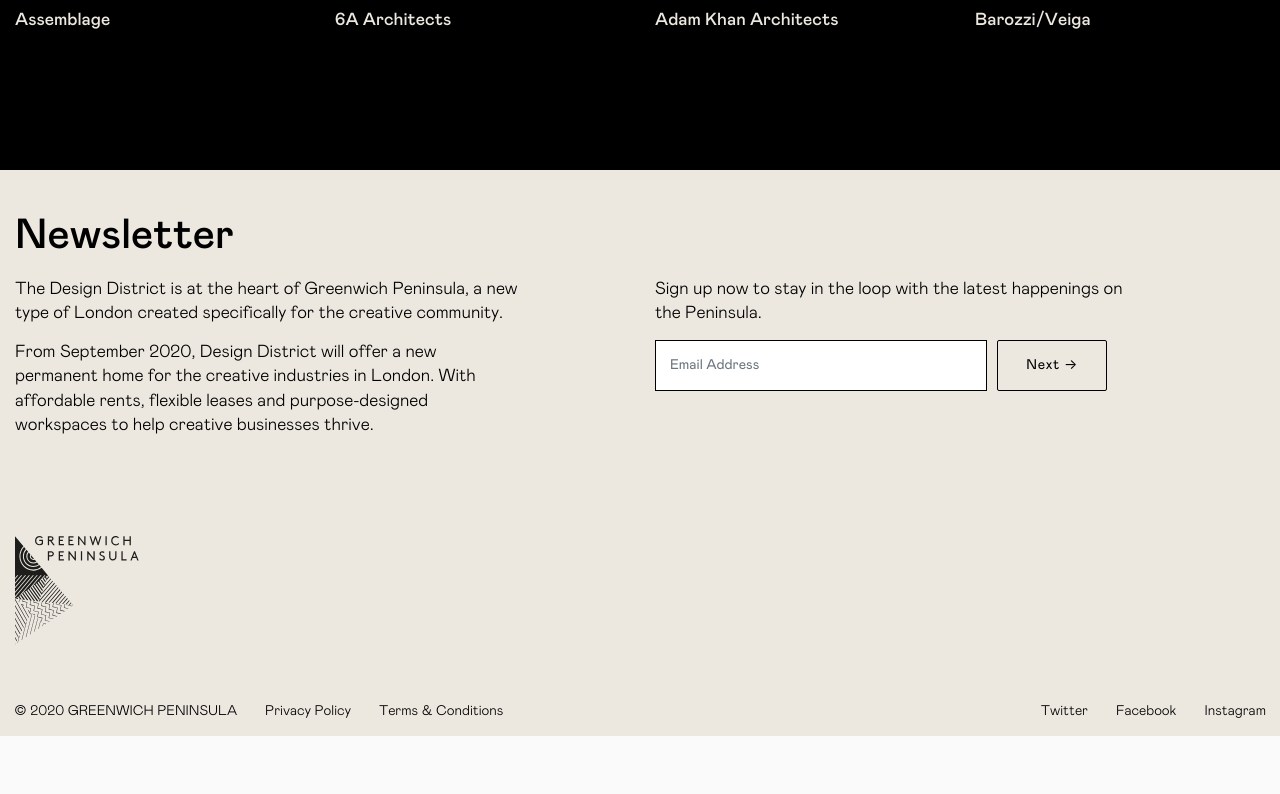
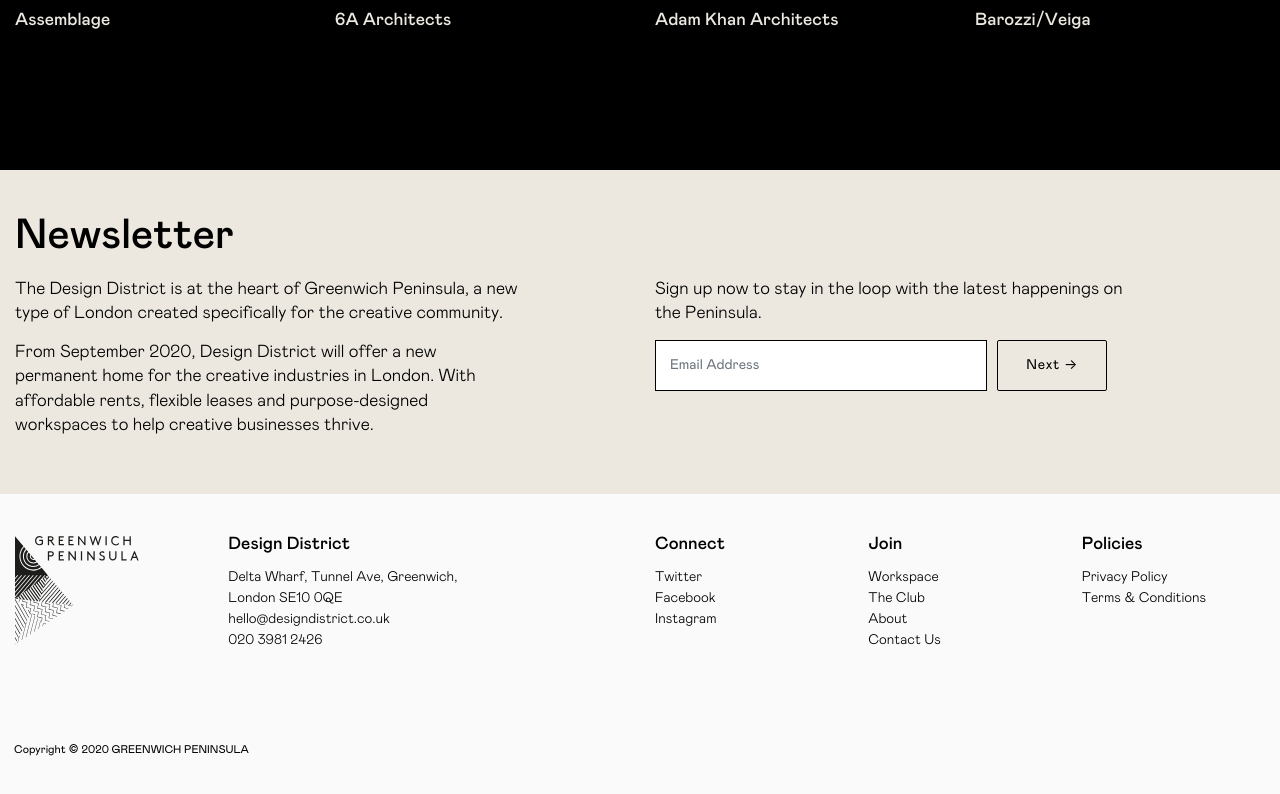
Before and after one commit to AlfredMan/dd-canteen-frontend, a Nuxt app: page / in a window 1280 px wide. Shown: the part 2857-3651 px from the top of the page. Before the commit the page ends 3593 px from the top, so only its background shows below. Built offline with nearby package versions, Linux system fonts and the light colour scheme.

Commit message:
updated footer

```diff
--- a/layouts/default.vue
+++ b/layouts/default.vue
@@ -53,25 +53,74 @@
       </div>
     </div>
 
-    <footer class="bg-light">
+    <footer class="bg-grey">
       <div class="container">
-        <div class="row">
-          <div class="col pt-5 pb-5">
+        <div class="row pt-5 pb-5">
+          <div class="col-12 col-md-3 col-lg-2">
             <img src="~/assets/images/gp-logo.svg" alt="">
           </div>
+          <div class="col-12 col-md-3 col-lg-4">
+            <h5>Design District</h5>
+            <a class="">Delta Wharf, Tunnel Ave, Greenwich,<br>London SE10 0QE</a><br>
+            <a class="">hello@designdistrict.co.uk</a><br>
+            <a class="">020 3981 2426</a><br>
+          </div>
+          <div class="col-12 col-md-3 col-lg-2">
+            <h5>Connect</h5>
+            <a class="" href="https://twitter.com/Design_District">Twitter</a><br>
+            <a class="" href="https://www.facebook.com/DesignDistrictLondon/">Facebook</a><br>
+            <a class="" href="http://www.instagram.com/designdistrictlondon">Instagram</a><br>
+          </div>
+
+          <div class="col-12 col-md-3 col-lg-2">
+            <h5>Join</h5>
+            <router-link class="" to="/workspace">
+              Workspace
+            </router-link>
+            <br>
+            <router-link class="" to="/the-club">
+              The Club
+            </router-link>
+            <br>
+            <router-link class="" to="/about-us">
+              About
+            </router-link>
+            <br>
+            <router-link class="" to="/contact">
+              Contact Us
+            </router-link>
+          </div>
+
+          <div class="col-12 col-md-3 col-lg-2">
+            <h5>Policies</h5>
+            <router-link class="" to="/privacy-policy">
+              Privacy Policy
+            </router-link>
+            <br>
+            <router-link class="" to="/terms-and-conditions">
+              Terms & Conditions
+            </router-link>
+          </div>
         </div>
-        <nav class="inner d-flex row align-items-center py-2 text-light-">
-          <span class="nav-link">© 2020 GREENWICH PENINSULA</span>
-          <router-link class="d-none d-md-inline nav-link" to="/privacy-policy">
+
+        <nav class="inner d-flex row align-items-end justify-content-start mt-5 pb-5">
+          <!-- <div class="p-3 mr-auto">
+            <img src="~/assets/images/gp-logo.svg" alt="">
+          </div> -->
+
+          <small class="nav-link mr-auto">
+            Copyright © 2020 GREENWICH PENINSULA
+          </small>
+          <!-- <router-link class="d-none d-md-inline nav-link" to="/privacy-policy">
             Privacy Policy
           </router-link>
           <router-link class="d-none d-md-inline nav-link" to="/terms-and-conditions">
             Terms & Conditions
-          </router-link>
+          </router-link> -->
 
-          <a class="d-none d-md-inline nav-link ml-auto" href="https://twitter.com/Design_District">Twitter</a>
+          <!-- <a class="d-none d-md-inline nav-link ml-auto" href="https://twitter.com/Design_District">Twitter</a>
           <a class="d-none d-md-inline nav-link" href="https://www.facebook.com/DesignDistrictLondon/">Facebook</a>
-          <a class="d-none d-md-inline nav-link" href="http://www.instagram.com/designdistrictlondon">Instagram</a>
+          <a class="d-none d-md-inline nav-link" href="http://www.instagram.com/designdistrictlondon">Instagram</a> -->
         </nav>
       </div>
     </footer>
```
